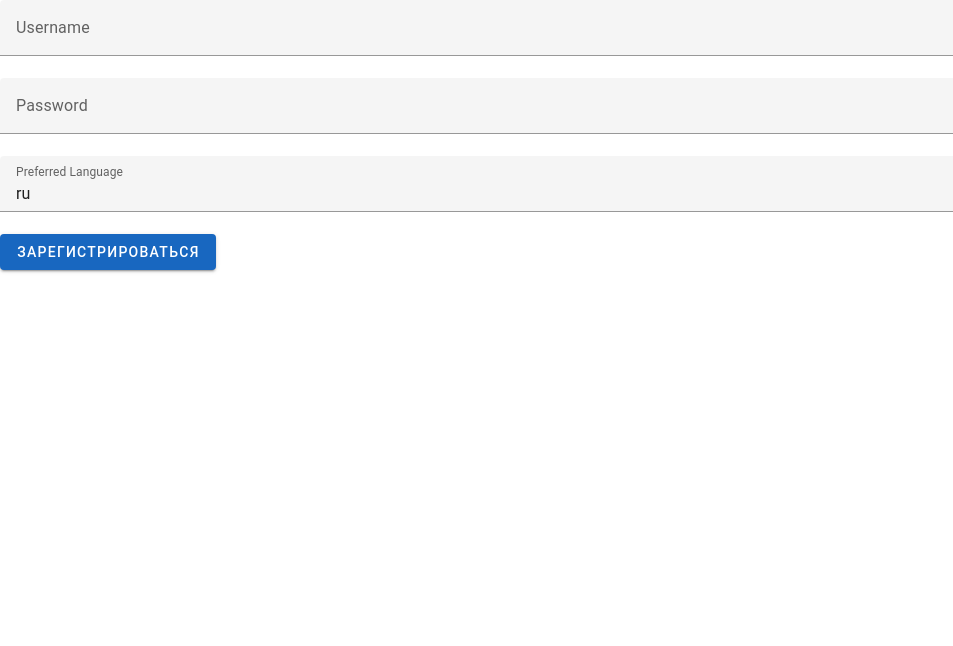
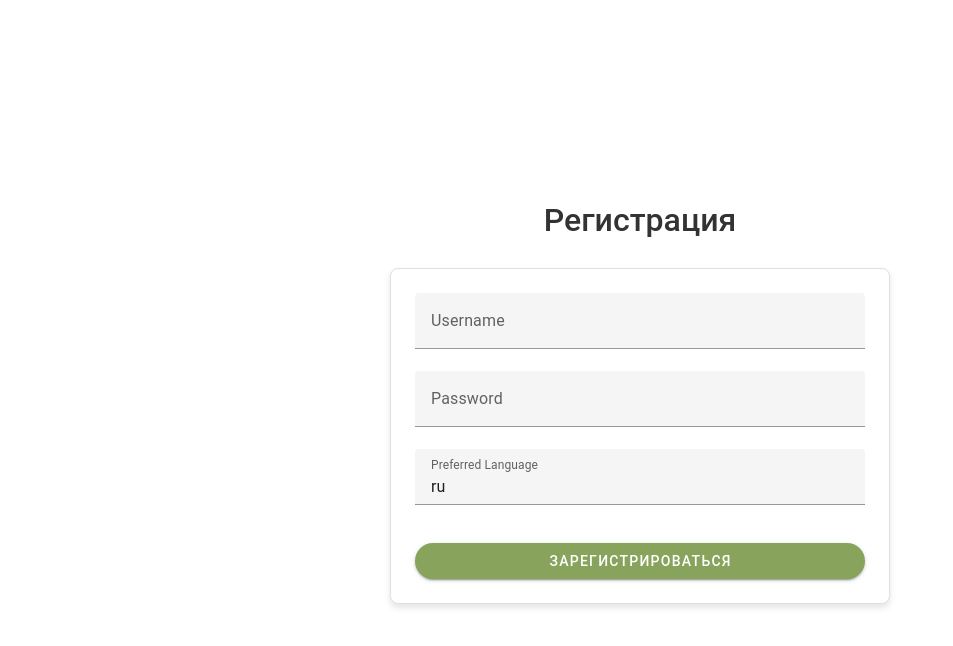
Before and after one commit to ReginaBoo/It-jam, a Vue app: page /register in a window 1280 px wide. Shown: the top 646 px of the page, without its empty margins (0-953 px from the left). Built offline with nearby package versions, Linux system fonts and the light colour scheme.

Commit message:
красивая регистрация

```diff
--- a/src/components/auth/LoginForm.vue
+++ b/src/components/auth/LoginForm.vue
@@ -1,9 +1,46 @@
 <template>
-  <v-form @submit.prevent="handleLogin">
-    <v-text-field v-model="form.username" label="Username" required></v-text-field>
-    <v-text-field v-model="form.password" type="password" label="Password" required></v-text-field>
-    <v-btn type="submit" color="primary">Войти</v-btn>
-  </v-form>
+  <div class="d-flex flex-column align-center justify-center" style="min-height: 100vh;">
+    <h1 class="mb-6" style="color: #333; font-weight: 500;">Вход в систему</h1>
+
+    <v-form
+      @submit.prevent="handleLogin"
+      class="pa-6"
+      style="
+        border: 1px solid #e0e0e0;
+        border-radius: 8px;
+        box-shadow: 0 4px 6px rgba(0, 0, 0, 0.1);
+        width: 100%;
+        max-width: 500px;
+        background: white;
+      "
+    >
+      <v-text-field
+        v-model="form.username"
+        label="Username"
+        required
+        class="mb-4"
+      ></v-text-field>
+
+      <v-text-field
+        v-model="form.password"
+        type="password"
+        label="Password"
+        required
+        class="mb-4"
+      ></v-text-field>
+
+      <div class="text-center mt-4">
+        <v-btn
+          type="submit"
+          rounded="xl"
+          color="#88a35b"
+          block
+        >
+          Войти
+        </v-btn>
+      </div>
+    </v-form>
+  </div>
 </template>
 
 <script setup>
--- a/src/components/auth/RegisterForm.vue
+++ b/src/components/auth/RegisterForm.vue
@@ -1,10 +1,48 @@
 <template>
-  <v-form @submit.prevent="handleRegister">
-    <v-text-field v-model="form.username" label="Username" required></v-text-field>
-    <v-text-field v-model="form.password" type="password" label="Password" required></v-text-field>
-    <v-select v-model="form.preferredLanguage" :items="['ru', 'en']" label="Preferred Language" required></v-select>
-    <v-btn type="submit" color="primary">Зарегистрироваться</v-btn>
-  </v-form>
+  <div class="d-flex flex-column align-center justify-center" style="min-height: 100vh;">
+    <h1 class="mb-6" style="color: #333; font-weight: 500;">Регистрация</h1>
+
+    <v-form
+      @submit.prevent="handleRegister"
+      class="pa-6"
+      style="
+        border: 1px solid #e0e0e0;
+        border-radius: 8px;
+        box-shadow: 0 4px 6px rgba(0, 0, 0, 0.1);
+        width: 100%;
+        max-width: 500px;
+        background: white;
+      "
+    >
+      <v-text-field
+        v-model="form.username"
+        label="Username"
+        required
+      ></v-text-field>
+      <v-text-field
+        v-model="form.password"
+        type="password"
+        label="Password"
+        required
+      ></v-text-field>
+      <v-select
+        v-model="form.preferredLanguage"
+        :items="['ru', 'en']"
+        label="Preferred Language"
+        required
+      ></v-select>
+      <div class="text-center mt-4">
+        <v-btn
+          type="submit"
+          rounded="xl"
+          color="#88a35b"
+          block
+        >
+          Зарегистрироваться
+        </v-btn>
+      </div>
+    </v-form>
+  </div>
 </template>
 
 <script setup>
```
